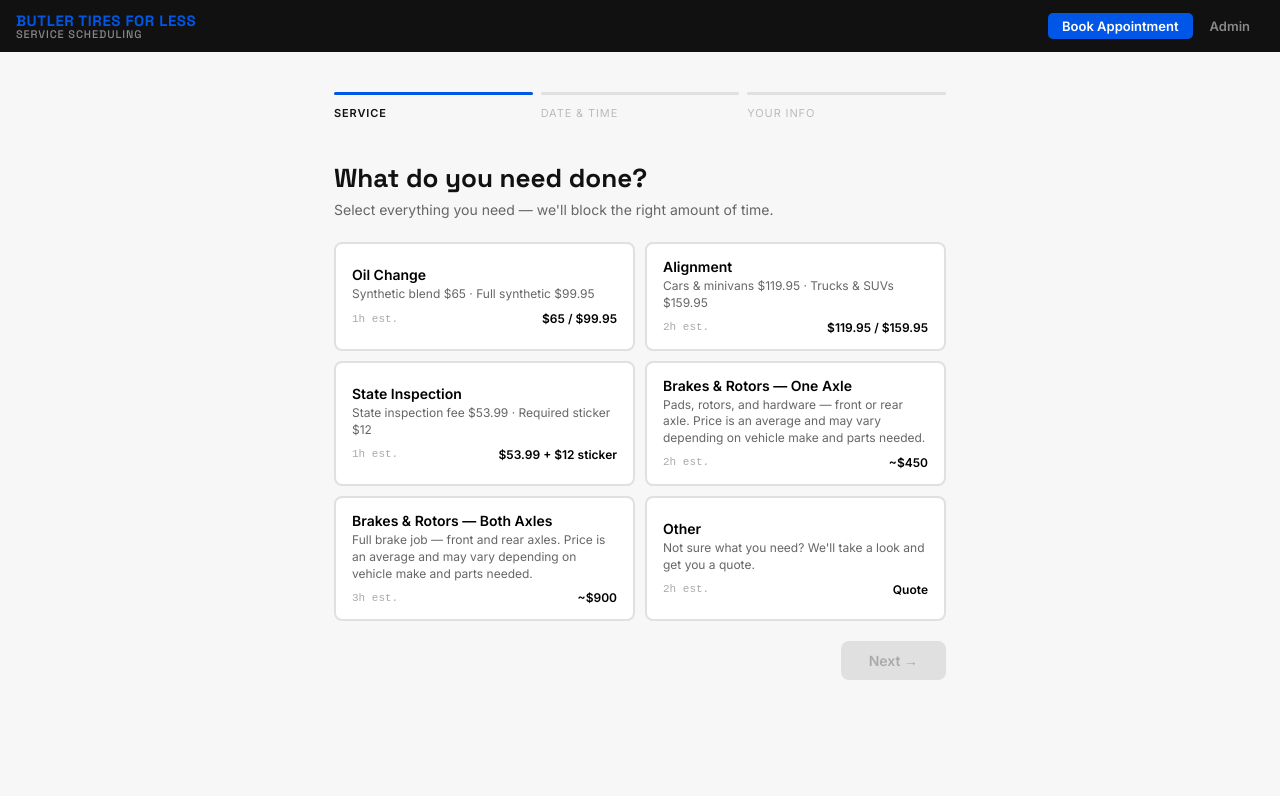
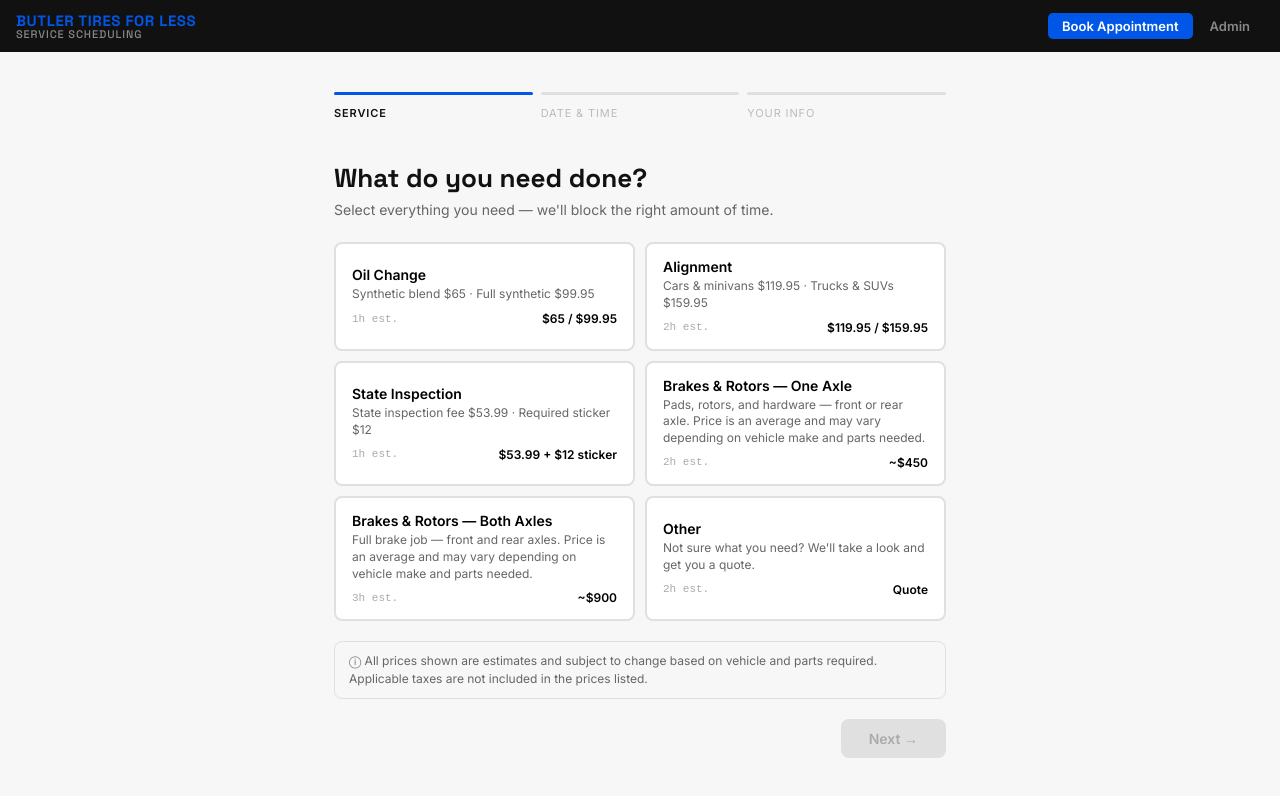
Before and after one commit to butlertireinc/butler-tire-scheduling, a React (Vite) app: page / in a window 1280 px wide. Shown: the top 796 px of the page. Built offline with nearby package versions, Linux system fonts and the light colour scheme.

Commit message:
Include price estimate disclaimer in booking summary
Added disclaimer about price estimates and taxes.

```diff
--- a/src/App.jsx
+++ b/src/App.jsx
@@ -659,6 +659,10 @@ function BookingFlow({ bookings, onBook, settings, isMobile }) {
               <span style={{ color: T.gray }}>{selectedSvcs.map(s => s.name).join(", ")}</span>
             </div>
           )}
+
+          <div style={{ background: T.offWhite, border: `1px solid ${T.lightGray}`, borderRadius: "8px", padding: "10px 14px", marginBottom: "20px", fontSize: "12px", color: T.gray, lineHeight: "1.5" }}>
+            ⓘ All prices shown are estimates and subject to change based on vehicle and parts required. Applicable taxes are not included in the prices listed.
+          </div>
           <div style={{ display: "flex", justifyContent: "flex-end" }}>
             <button onClick={() => setStep(2)} disabled={sel.serviceIds.length === 0} style={sel.serviceIds.length > 0 ? btn.primary : btn.disabled}>Next →</button>
           </div>
@@ -791,7 +795,7 @@ function BookingFlow({ bookings, onBook, settings, isMobile }) {
           </div>
 
           {/* Summary */}
-          <div style={{ background: T.white, border: `1px solid ${T.lightGray}`, borderRadius: "8px", padding: "14px 16px", marginBottom: "28px" }}>
+          <div style={{ background: T.white, border: `1px solid ${T.lightGray}`, borderRadius: "8px", padding: "14px 16px", marginBottom: "10px" }}>
             <p style={sectionLabel}>Booking Summary</p>
             {[
               ["Services", selectedSvcs.map(s => s.name).join(", ")],
@@ -804,6 +808,9 @@ function BookingFlow({ bookings, onBook, settings, isMobile }) {
                 <span style={{ fontWeight: 500, textAlign: "right", marginLeft: "12px" }}>{value}</span>
               </div>
             ))}
+          </div>
+          <div style={{ fontSize: "11px", color: T.gray, marginBottom: "20px", lineHeight: "1.6", padding: "0 2px" }}>
+            ⓘ All prices are estimates and subject to change based on your vehicle and parts required. Applicable taxes are not included in the prices shown.
           </div>
 
           <div style={{ display: "flex", justifyContent: "space-between" }}>
```
